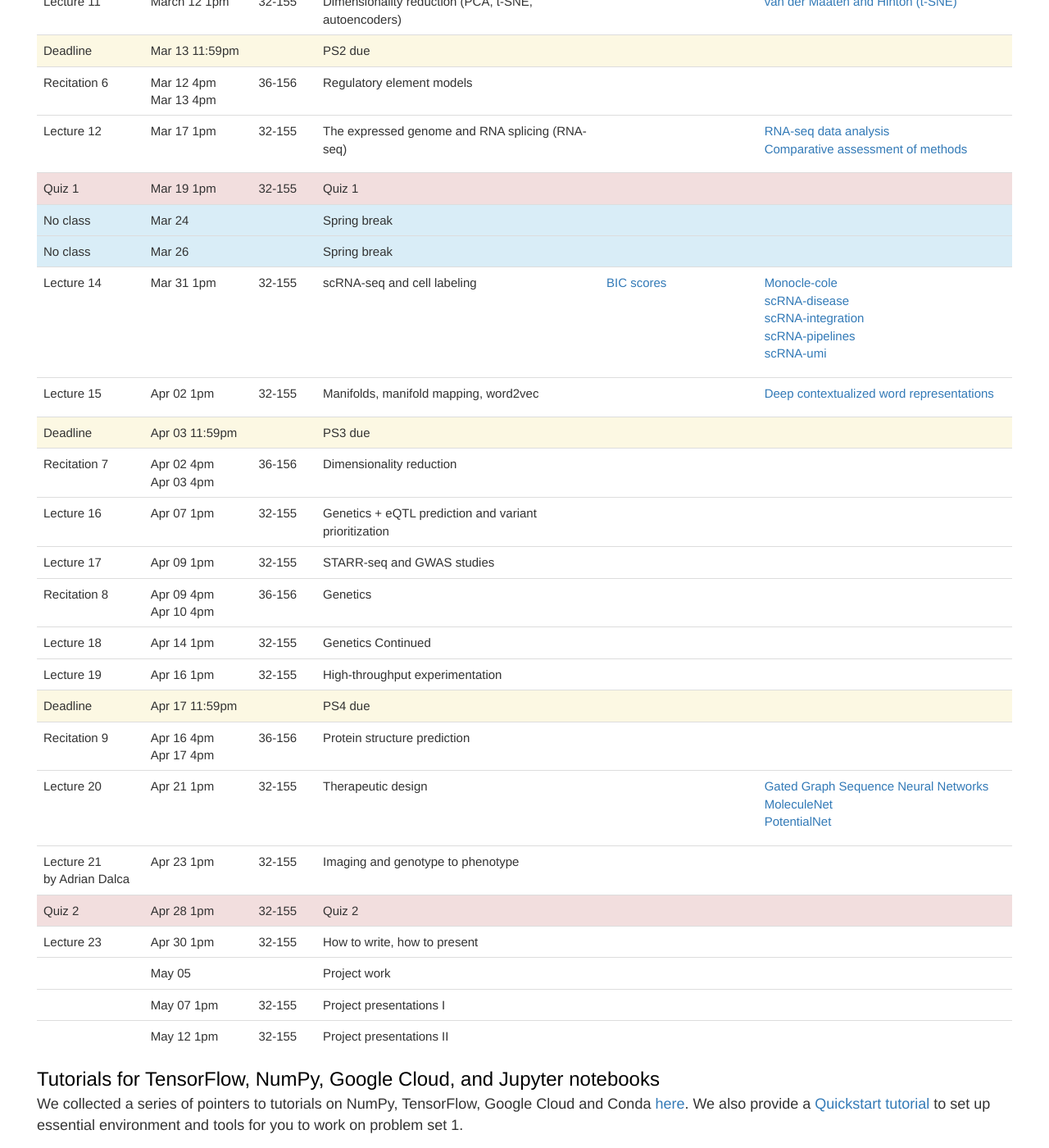
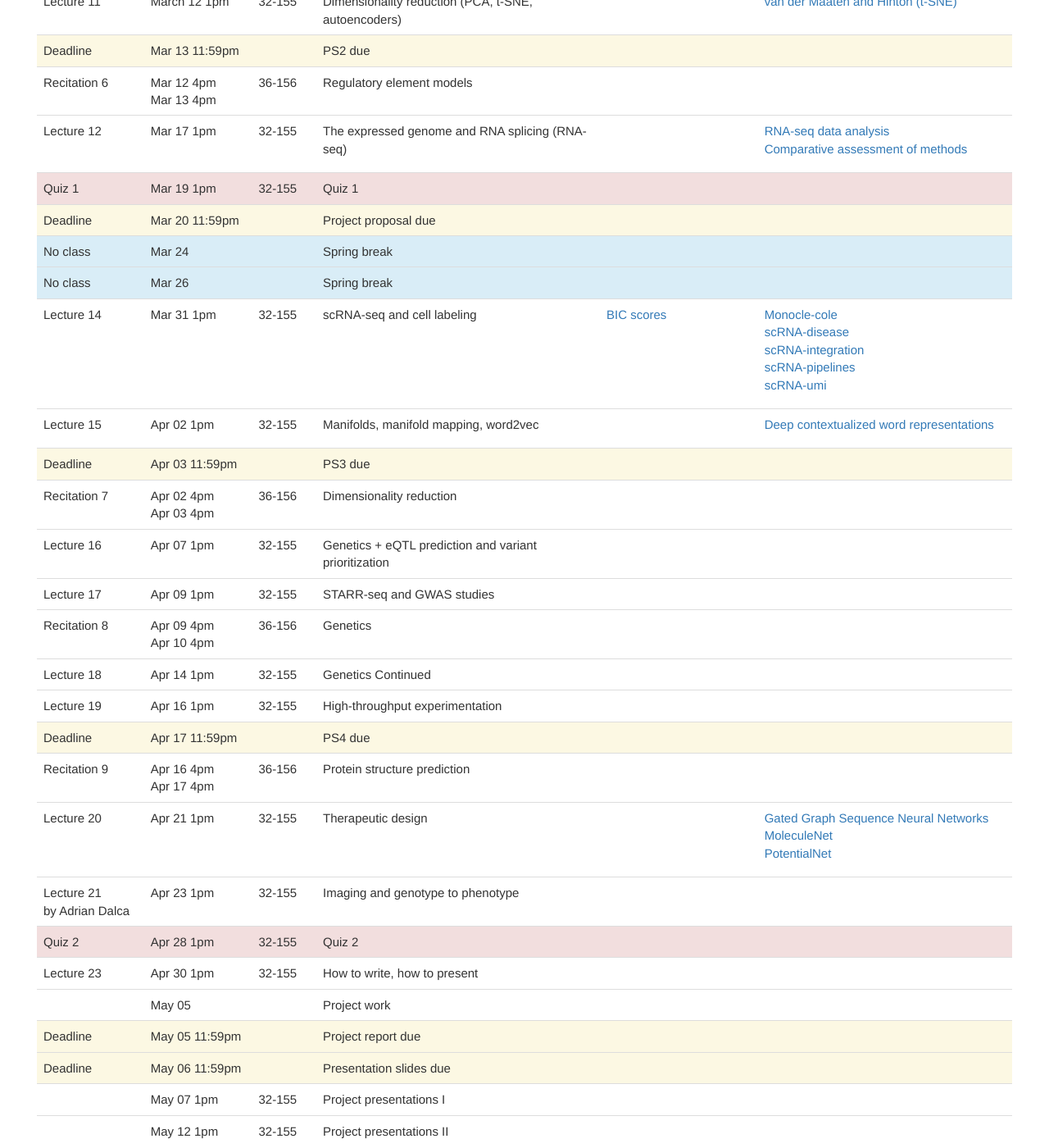
Before and after one commit to mit6874/mit6874.github.io, a Jekyll site: the page built from index.html, in a window 1280 px wide and 1400 px high, scrolled down 2360 px. Shown: the whole window at 82% size. Built offline with Jekyll 4.4.1, drawn with Linux system fonts in a browser that asks for light colours; nearby versions of some CDN libraries.

Commit message:
Add project deadlines to calendar

```diff
--- a/index.html
+++ b/index.html
@@ -349,6 +349,14 @@ layout: default
             <td></td>
             <td></td>
         </tr>
+        <tr class="warning">
+            <td>Deadline</td>
+            <td>Mar 20 11:59pm</td>
+            <td></td>
+            <td>Project proposal due</td>
+            <td></td>
+            <td></td>
+        </tr>
         <tr class="info">
             <td>No class</td>
             <td>Mar 24</td>
@@ -557,6 +565,22 @@ layout: default
             <td></td>
             <td></td>
         </tr>
+        <tr class="warning">
+            <td>Deadline</td>
+            <td>May 05 11:59pm</td>
+            <td></td>
+            <td>Project report due</td>
+            <td></td>
+            <td></td>
+        </tr>
+        <tr class="warning">
+            <td>Deadline</td>
+            <td>May 06 11:59pm</td>
+            <td></td>
+            <td>Presentation slides due</td>
+            <td></td>
+            <td></td>
+        </tr>
         <tr>
             <td></td>
             <td>May 07 1pm</td>
```
Also changed, not shown: 1 other file.
